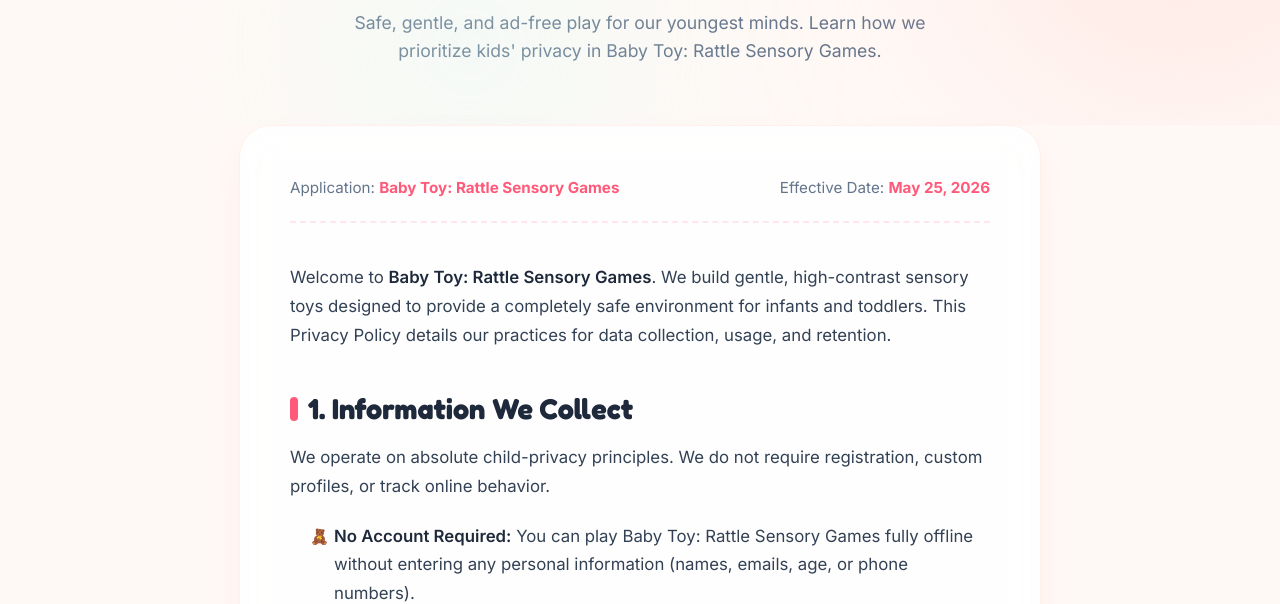
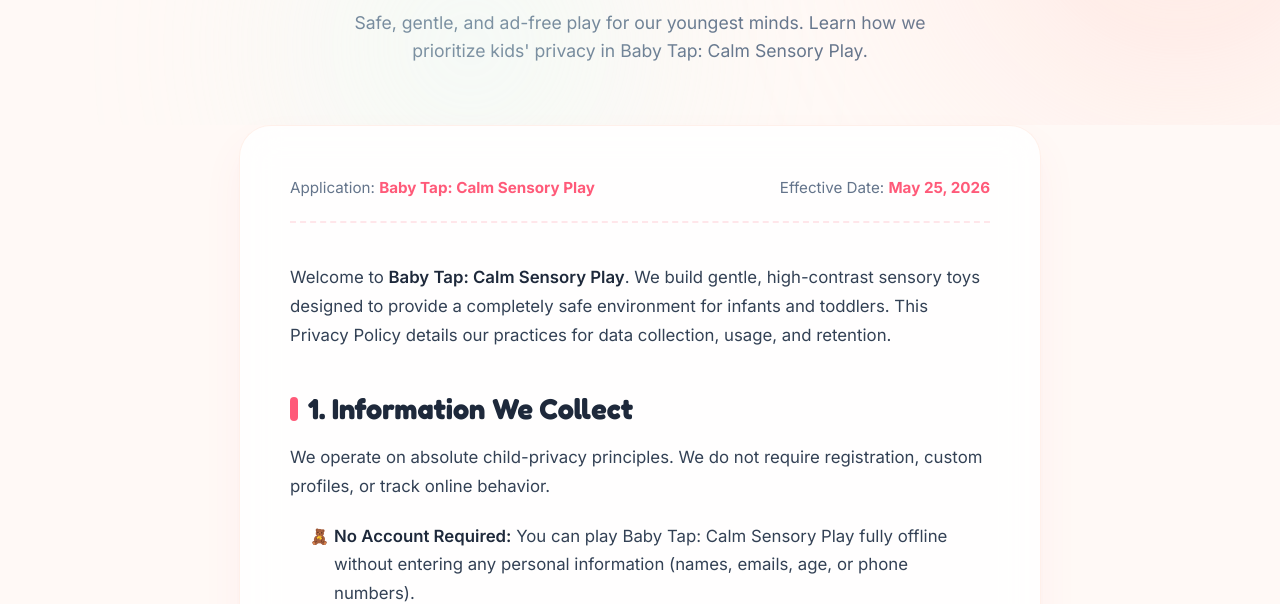
Before and after one commit to taoqx/toyjoygames, a plain HTML site: page babytoy/privacy/index.html in a window 1280 px wide. Shown: the part 203-807 px from the top of the page. Drawn offline with Linux system fonts and the light colour scheme.

Commit message:
update Baby Tap

```diff
--- a/babytoy/privacy/index.html
+++ b/babytoy/privacy/index.html
@@ -3,9 +3,9 @@
 <head>
     <meta charset="UTF-8">
     <meta name="viewport" content="width=device-width, initial-scale=1.0">
-    <title>Privacy Policy - Baby Toy: Rattle Sensory Games | ToyJoyGames</title>
-    <meta name="description" content="Read the Privacy Policy of Baby Toy: Rattle Sensory Games. Learn how we handle, protect, and retain your data with complete transparency.">
-    <meta name="keywords" content="privacy policy, Baby Toy: Rattle Sensory Games, sensory toys, baby games, data retention, ToyJoyGames">
+    <title>Privacy Policy - Baby Tap: Calm Sensory Play | ToyJoyGames</title>
+    <meta name="description" content="Read the Privacy Policy of Baby Tap: Calm Sensory Play. Learn how we handle, protect, and retain your data with complete transparency.">
+    <meta name="keywords" content="privacy policy, Baby Tap: Calm Sensory Play, sensory toys, baby games, data retention, ToyJoyGames">
     <link rel="canonical" href="https://toyjoygames.com/babytoy/privacy/" />
 
     <!-- Google Fonts -->
@@ -276,7 +276,7 @@
         <div class="blob-bg blob-3"></div>
         <div class="container">
             <h1 class="doc-title">Privacy Policy</h1>
-            <p class="doc-subtitle">Safe, gentle, and ad-free play for our youngest minds. Learn how we prioritize kids' privacy in Baby Toy: Rattle Sensory Games.</p>
+            <p class="doc-subtitle">Safe, gentle, and ad-free play for our youngest minds. Learn how we prioritize kids' privacy in Baby Tap: Calm Sensory Play.</p>
         </div>
     </section>
 
@@ -284,17 +284,17 @@
     <main class="doc-container">
         <div class="doc-card">
             <div class="doc-meta">
-                <div class="doc-meta-item">Application: <strong>Baby Toy: Rattle Sensory Games</strong></div>
+                <div class="doc-meta-item">Application: <strong>Baby Tap: Calm Sensory Play</strong></div>
                 <div class="doc-meta-item">Effective Date: <strong>May 25, 2026</strong></div>
             </div>
 
             <div class="doc-body">
-                <p>Welcome to <strong>Baby Toy: Rattle Sensory Games</strong>. We build gentle, high-contrast sensory toys designed to provide a completely safe environment for infants and toddlers. This Privacy Policy details our practices for data collection, usage, and retention.</p>
+                <p>Welcome to <strong>Baby Tap: Calm Sensory Play</strong>. We build gentle, high-contrast sensory toys designed to provide a completely safe environment for infants and toddlers. This Privacy Policy details our practices for data collection, usage, and retention.</p>
 
                 <h2>1. Information We Collect</h2>
                 <p>We operate on absolute child-privacy principles. We do not require registration, custom profiles, or track online behavior.</p>
                 <ul>
-                    <li><strong>No Account Required:</strong> You can play Baby Toy: Rattle Sensory Games fully offline without entering any personal information (names, emails, age, or phone numbers).</li>
+                    <li><strong>No Account Required:</strong> You can play Baby Tap: Calm Sensory Play fully offline without entering any personal information (names, emails, age, or phone numbers).</li>
                     <li><strong>Purchases:</strong> We offer optional in-app purchases processed securely via Google Play Billing. We never collect or see your payment card numbers.</li>
                     <li><strong>Information You Voluntarily Provide:</strong> If you contact us for parent support or to submit feedback, we collect your email address and any support query details you submit.</li>
                     <li><strong>Automatically Collected Diagnostics:</strong> To ensure that the sensory graphics render smoothly across all device sizes, we may collect technical hardware specs (device manufacturer, CPU type, OS version, and app performance logs). This contains no personally identifiable information (PII).</li>
@@ -311,7 +311,7 @@
                 <!-- High Highlight Compliance Callout Box for Data Retention -->
                 <div class="compliance-callout">
                     <h3>👶 Family &amp; Child Safe Play</h3>
-                    <p>Baby Toy: Rattle Sensory Games is completely ad-free. We do not have user tracking databases, advertising profiles, or custom telemetry servers. Your baby's sensory interaction remains fully on your own local device.</p>
+                    <p>Baby Tap: Calm Sensory Play is completely ad-free. We do not have user tracking databases, advertising profiles, or custom telemetry servers. Your baby's sensory interaction remains fully on your own local device.</p>
                 </div>
 
                 <h2>3. Data Retention and Deletion Policy</h2>
@@ -356,7 +356,7 @@
                 <p>We do not sell, rent, or trade your data. Anonymized logs are only shared with trusted platforms (e.g. Google Developer Services) to detect performance bugs, and they are legally required to keep this data safe. We may also disclose data in rare cases under strict legal obligations.</p>
 
                 <h2>5. Children's Privacy</h2>
-                <p>Baby Toy: Rattle Sensory Games is built for parents and families. We do not knowingly collect personal data from children under 13. If any parent discovers their child under 13 has emailed us, please notify us, and we will delete that message and email address immediately.</p>
+                <p>Baby Tap: Calm Sensory Play is built for parents and families. We do not knowingly collect personal data from children under 13. If any parent discovers their child under 13 has emailed us, please notify us, and we will delete that message and email address immediately.</p>
 
                 <h2>6. Your Choices and Rights</h2>
                 <p>No matter where you live, you have the right to request access, correction, or deletion of any email support messages you have sent us. We will fulfill all valid requests within 30 days.</p>
@@ -372,7 +372,7 @@
                 </p>
 
                 <p class="footer-note">
-                    By using Baby Toy: Rattle Sensory Games, you agree to this Privacy Policy. If you do not agree, please discontinue using the app.
+                    By using Baby Tap: Calm Sensory Play, you agree to this Privacy Policy. If you do not agree, please discontinue using the app.
                 </p>
             </div>
         </div>
```
